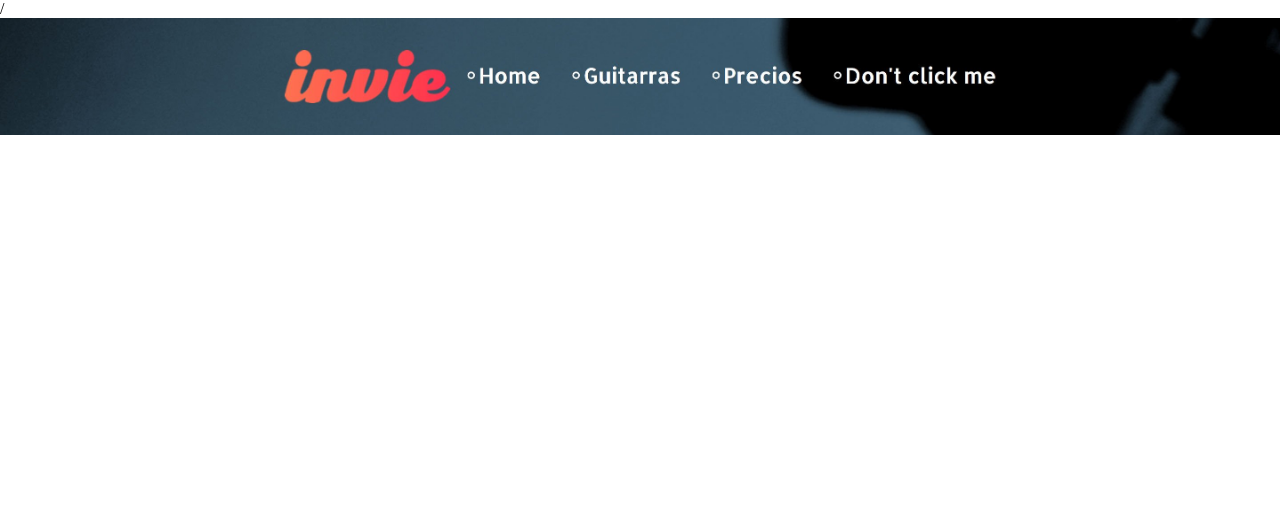
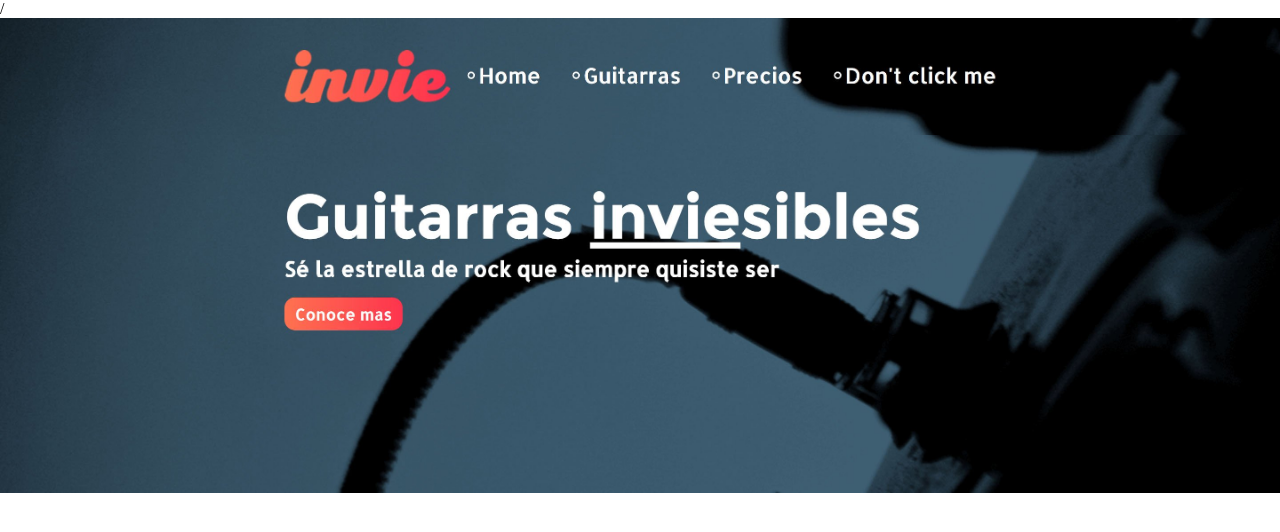
Before and after one commit to hermanmd/Herman-Mundaca, a plain HTML site: page index.html in a window 1280 px wide. Drawn offline with Linux system fonts and the light colour scheme.

Commit message:
agregando el hero

```diff
--- a/index.html
+++ b/index.html
@@ -18,5 +18,6 @@
 </head>
 <body>
     <img src="imagenes/header.jpg">
+    <img src="imagenes/hero.jpg">
 </body>
 </html>
```
Also changed, not shown: imagenes/footer.jpg (deleted), imagenes/img1.jpg (deleted), imagenes/img2.jpg (deleted).
